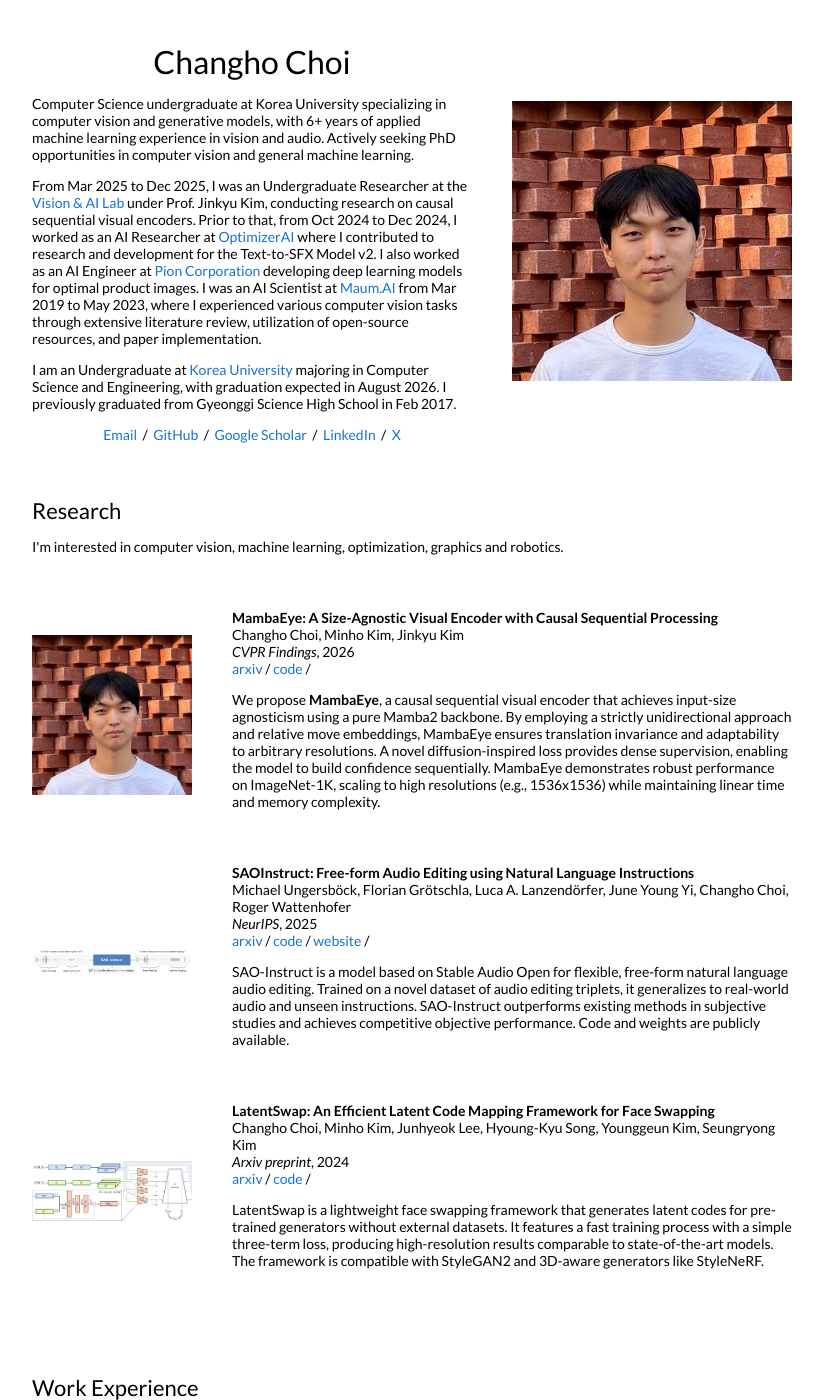
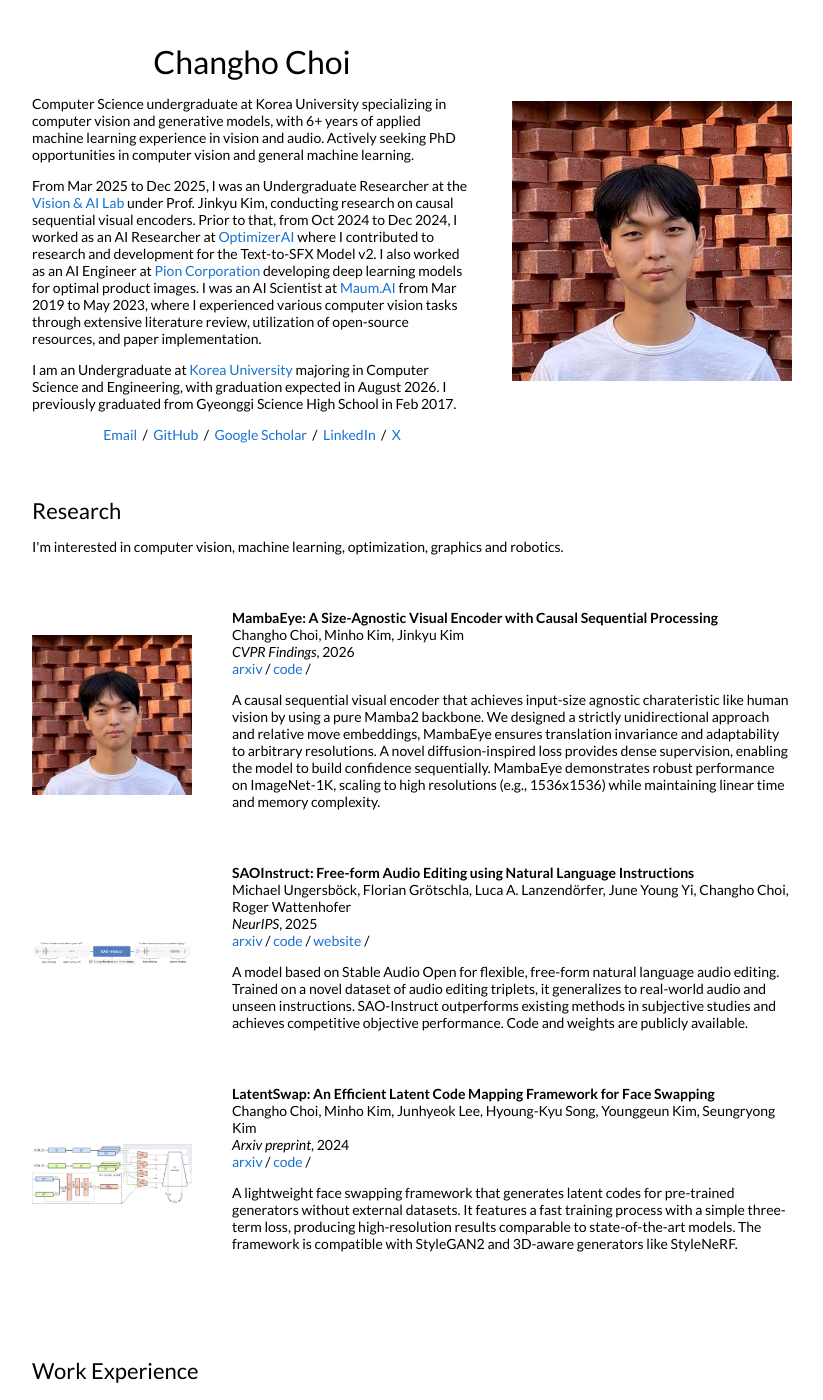
Before and after one commit to usingcolor/usingcolor.github.io, a Jekyll site: the page built from _posts/2026-01-01-mambaeye.md, in a window 1280 px wide and 1400 px high. Shown: the whole window, without its empty margins (228-1051 px from the left). Built offline with Jekyll 4.4.1, drawn with Linux system fonts in a browser that asks for light colours.

Commit message:
Docs: Rephrase introductory sentences in several post descriptions for conciseness.

```diff
--- a/_posts/2026-01-01-mambaeye.md
+++ b/_posts/2026-01-01-mambaeye.md
@@ -8,4 +8,4 @@ venue: "CVPR Findings"
 arxiv: "https://arxiv.org/abs/2511.19963"
 code: "https://github.com/usingcolor/MambaEye"
 ---
-We propose **MambaEye**, a causal sequential visual encoder that achieves input-size agnosticism using a pure Mamba2 backbone. By employing a strictly unidirectional approach and relative move embeddings, MambaEye ensures translation invariance and adaptability to arbitrary resolutions. A novel diffusion-inspired loss provides dense supervision, enabling the model to build confidence sequentially. MambaEye demonstrates robust performance on ImageNet-1K, scaling to high resolutions (e.g., 1536x1536) while maintaining linear time and memory complexity.
+A causal sequential visual encoder that achieves input-size agnostic charateristic like human vision by using a pure Mamba2 backbone. We designed a strictly unidirectional approach and relative move embeddings, MambaEye ensures translation invariance and adaptability to arbitrary resolutions. A novel diffusion-inspired loss provides dense supervision, enabling the model to build confidence sequentially. MambaEye demonstrates robust performance on ImageNet-1K, scaling to high resolutions (e.g., 1536x1536) while maintaining linear time and memory complexity.
```
Also changed, not shown: _posts/2024-02-18-latentswap.md (+1 -1 lines), _posts/2025-01-01-saoinstruct.md (+1 -1 lines).
